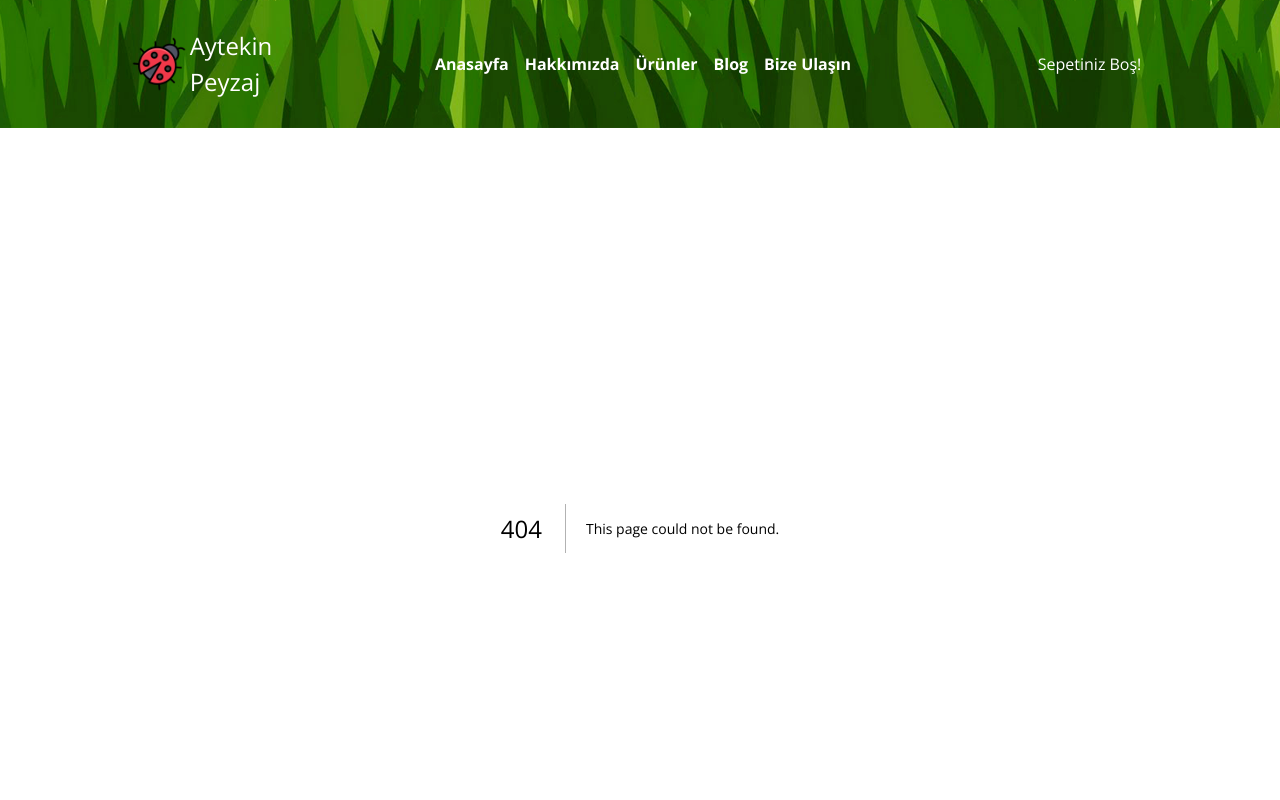
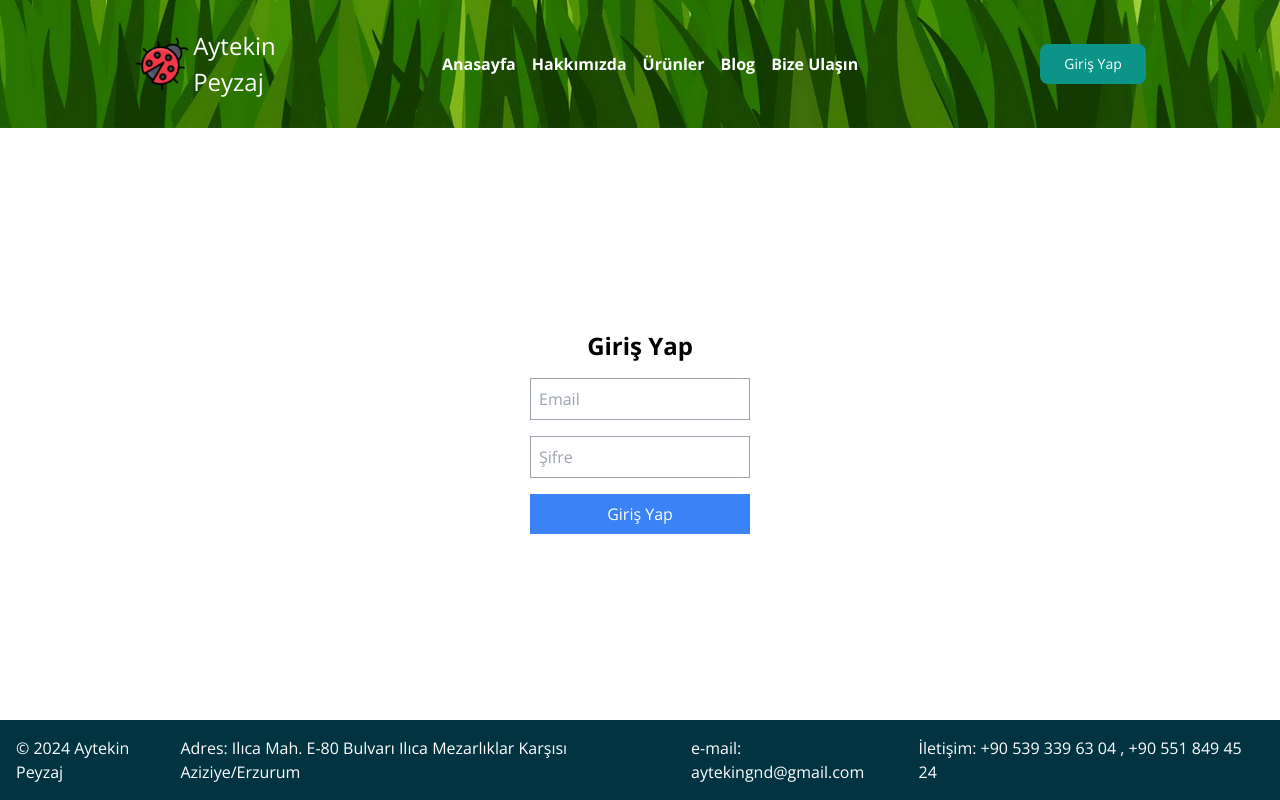
Before and after one commit to Cynfinitely/aytekinpeyzaj, a Next.js app: page /signIn in a window 1280 px wide. Before the commit this address had no page. Shown: the top 800 px of the page. Built offline with nearby package versions, Linux system fonts and the light colour scheme; no server answers.

Commit message:
Auth system  created

```diff
--- a/components/Cart.tsx
+++ b/components/Cart.tsx
@@ -23,16 +23,8 @@ const Cart = () => {
   return (
     <div>
       <div>
-        <ul className="flex flex-col justify-evenly m-2 border-bottom ">
-          {CartProducts.cartProducts.length === 0 ? (
-            <div className="cart-empty">
-              <p>Sepetiniz Boş!</p>
-            </div>
-          ) : (
-            <div
-              onClick={handleCart}
-              className="flex justify-center items-center"
-            >
+        <ul className="flex flex-col  m-2 border-bottom ">
+          <div onClick={handleCart} className="flex  ">
             <div className="relative py-2">
               <div className="t-0 absolute left-3">
                 <p className="flex h-2 w-2 items-center justify-center rounded-full bg-red-500 p-3 text-xs text-white">
@@ -42,7 +34,7 @@ const Cart = () => {
               <svg
                 xmlns="http://www.w3.org/2000/svg"
                 fill="none"
-                  viewBox="0 0 24 24"
+                viewBox="0 2 24 24"
                 stroke-width="1.5"
                 stroke="currentColor"
                 className="file: mt-4 h-6 w-6"
@@ -55,7 +47,6 @@ const Cart = () => {
               </svg>
             </div>
           </div>
-          )}
         </ul>
       </div>
       <Transition.Root show={open} as={Fragment}>
--- a/components/Header.tsx
+++ b/components/Header.tsx
@@ -3,8 +3,21 @@ import styles from "../styles/Header.module.scss";
 import logo from "../public/logo.png";
 import Navbar from "./Navbar";
 import Cart from "./Cart";
+import { AppDispatch, RootState } from "../redux/store";
+import { useDispatch, useSelector } from "react-redux";
+import Link from "next/link";
+import { signOut } from "../redux/features/authSlice";
 
 export default function Header() {
+  const user = useSelector((state: RootState) => state.auth.user);
+  const dispatch: AppDispatch = useDispatch();
+
+  const handleSignOut = () => {
+    dispatch(signOut());
+  };
+
+  const username = user?.email.split("@")[0];
+
   return (
     <header className={styles.header}>
       <div className={styles.header__logo}>
@@ -14,7 +27,34 @@ export default function Header() {
         </h1>
       </div>
       <Navbar />
-      <Cart />
+      {user ? (
+        <>
+          <div className="flex justify-center items-center gap-7">
+            <div className="flex justify-center items-center">
+              <p className="hidden md:block">Hoşgeldiniz, {username}</p>
+              <Cart />
+            </div>
+
+            <button
+              onClick={handleSignOut}
+              className="py-2.5 px-6 rounded-lg text-sm font-medium bg-teal-200 text-teal-800"
+            >
+              Çıkış Yap
+            </button>
+          </div>
+        </>
+      ) : (
+        <button>
+          <Link href="/signIn">
+            <button
+              onClick={handleSignOut}
+              className="py-2.5 px-6 rounded-lg text-sm font-medium text-white bg-teal-600"
+            >
+              Giriş Yap
+            </button>
+          </Link>
+        </button>
+      )}
     </header>
   );
 }
--- a/firebase/firebase.ts
+++ b/firebase/firebase.ts
@@ -1,5 +1,6 @@
 import { initializeApp } from "firebase/app";
 import { getFirestore } from "firebase/firestore";
+import { getAuth } from "firebase/auth";
 
 const firebaseConfig = {
   apiKey: process.env.NEXT_PUBLIC_FIREBASE_API_KEY,
@@ -13,4 +14,6 @@ const firebaseConfig = {
 
 export const app = initializeApp(firebaseConfig);
 
+export const auth = getAuth(app);
+
 export const db = getFirestore(app);
--- a/package.json
+++ b/package.json
@@ -17,6 +17,7 @@
     "react-dom": "^18.2.0",
     "react-redux": "^9.1.1",
     "react-toastify": "^10.0.5",
+    "redux-thunk": "^3.1.0",
     "sass": "^1.71.1"
   },
   "devDependencies": {
--- a/pages/index.tsx
+++ b/pages/index.tsx
@@ -5,6 +5,11 @@ import styles from "../styles/Home.module.scss";
 import Intro from "../components/Intro";
 import { useEffect, useState } from "react";
 import getProducts from "../API/products";
+import { useDispatch } from "react-redux";
+import { onAuthStateChanged } from "firebase/auth";
+import { auth } from "../firebase/firebase";
+import { setUser, signIn } from "../redux/features/authSlice";
+import { AppDispatch } from "../redux/store";
 
 export default function Home() {
   const [products, setProducts] = useState([]);
@@ -14,6 +19,19 @@ export default function Home() {
       setProducts(products);
     });
   }, []);
+
+  const dispatch: AppDispatch = useDispatch();
+
+  useEffect(() => {
+    const unsubscribe = onAuthStateChanged(auth, (user) => {
+      if (user) {
+        dispatch(setUser({ uid: user.uid, email: user.email }));
+      }
+    });
+
+    // Cleanup function to unsubscribe from the listener when the component is unmounted
+    return () => unsubscribe();
+  }, [dispatch]);
 
   return (
     <>
--- /dev/null
+++ b/pages/signIn.tsx
@@ -0,0 +1,45 @@
+import { useState } from "react";
+import { useDispatch } from "react-redux";
+import { signIn } from "../redux/features/authSlice";
+import { AppDispatch } from "../redux/store";
+import { useRouter } from "next/router";
+
+function SignIn() {
+  const [email, setEmail] = useState("");
+  const [password, setPassword] = useState("");
+  const dispatch: AppDispatch = useDispatch();
+  const router = useRouter();
+
+  const handleSubmit = async (e: React.FormEvent) => {
+    e.preventDefault();
+    await dispatch(signIn({ email, password }));
+    router.push("/");
+  };
+
+  return (
+    <div className="h-full w-full flex flex-col justify-center items-center">
+      <h1 className="text-2xl font-bold py-4">Giriş Yap</h1>
+      <form onSubmit={handleSubmit} className="flex flex-col">
+        <input
+          type="email"
+          placeholder="Email"
+          value={email}
+          onChange={(e) => setEmail(e.target.value)}
+          className="mb-4 p-2 border border-gray-400"
+        />
+        <input
+          type="password"
+          placeholder="Şifre"
+          value={password}
+          onChange={(e) => setPassword(e.target.value)}
+          className="mb-4 p-2 border border-gray-400"
+        />
+        <button type="submit" className="p-2 bg-blue-500 text-white">
+          Giriş Yap
+        </button>
+      </form>
+    </div>
+  );
+}
+
+export default SignIn;
--- /dev/null
+++ b/pages/signUp.tsx
@@ -0,0 +1,42 @@
+import { useState } from "react";
+import { useDispatch } from "react-redux";
+import { signUp } from "../redux/features/authSlice";
+import { AppDispatch } from "../redux/store";
+
+function SignUp() {
+  const [email, setEmail] = useState("");
+  const [password, setPassword] = useState("");
+  const dispatch: AppDispatch = useDispatch();
+
+  const handleSubmit = (e: React.FormEvent) => {
+    e.preventDefault();
+    dispatch(signUp({ email, password }));
+  };
+
+  return (
+    <div className="h-full w-full flex flex-col justify-center items-center">
+      <h1 className="text-2xl font-bold py-4">Kayıt ol</h1>
+      <form onSubmit={handleSubmit} className="flex flex-col">
+        <input
+          type="email"
+          placeholder="Email"
+          value={email}
+          onChange={(e) => setEmail(e.target.value)}
+          className="mb-4 p-2 border border-gray-400"
+        />
+        <input
+          type="password"
+          placeholder="Şifre"
+          value={password}
+          onChange={(e) => setPassword(e.target.value)}
+          className="mb-4 p-2 border border-gray-400"
+        />
+        <button type="submit" className="p-2 bg-blue-500 text-white">
+          Kayıt Ol
+        </button>
+      </form>
+    </div>
+  );
+}
+
+export default SignUp;
--- /dev/null
+++ b/redux/features/authSlice.ts
@@ -0,0 +1,79 @@
+import { createSlice, PayloadAction, createAsyncThunk } from "@reduxjs/toolkit";
+import {
+  User,
+  createUserWithEmailAndPassword,
+  signInWithEmailAndPassword,
+  signOut as signOutFromFirebase,
+} from "firebase/auth";
+import { auth } from "../../firebase/firebase";
+
+interface AuthState {
+  user: { uid: string; email: string | null } | null;
+  loading: boolean;
+}
+
+const initialState: AuthState = { user: null, loading: true };
+
+export const signUp = createAsyncThunk(
+  "auth/signUp",
+  async ({ email, password }: { email: string; password: string }) => {
+    const userCredential = await createUserWithEmailAndPassword(
+      auth,
+      email,
+      password
+    );
+    return { uid: userCredential.user.uid, email: userCredential.user.email };
+  }
+);
+
+export const signIn = createAsyncThunk(
+  "auth/signIn",
+  async ({ email, password }: { email: string; password: string }) => {
+    const userCredential = await signInWithEmailAndPassword(
+      auth,
+      email,
+      password
+    );
+    return { uid: userCredential.user.uid, email: userCredential.user.email };
+  }
+);
+
+export const signOut = createAsyncThunk("auth/signOut", async () => {
+  await signOutFromFirebase(auth);
+});
+
+const authSlice = createSlice({
+  name: "auth",
+  initialState,
+  reducers: {
+    setUser: (
+      state,
+      action: PayloadAction<{ uid: string; email: string | null }>
+    ) => {
+      state.user = action.payload;
+      state.loading = false;
+    },
+    setLoading: (state, action: PayloadAction<boolean>) => {
+      state.loading = action.payload;
+    },
+  },
+  extraReducers: (builder) => {
+    builder
+      .addCase(signUp.fulfilled, (state, action) => {
+        state.user = action.payload;
+        state.loading = false;
+      })
+      .addCase(signIn.fulfilled, (state, action) => {
+        state.user = action.payload;
+        state.loading = false;
+      })
+      .addCase(signOut.fulfilled, (state) => {
+        state.user = null;
+        state.loading = false;
+      });
+  },
+});
+
+export const { setUser, setLoading } = authSlice.actions;
+
+export default authSlice.reducer;
--- a/redux/store.ts
+++ b/redux/store.ts
@@ -1,9 +1,11 @@
 import { configureStore } from "@reduxjs/toolkit";
 import cartReducer from "./features/cartSlice";
+import authReducer from "./features/authSlice";
 
 export const store = configureStore({
   reducer: {
     cart: cartReducer,
+    auth: authReducer,
   },
 });
 
```
Also changed, not shown: 1 other file (tests, documents, lock files or other folders). Lines whose indentation alone changed are shown as unchanged.
